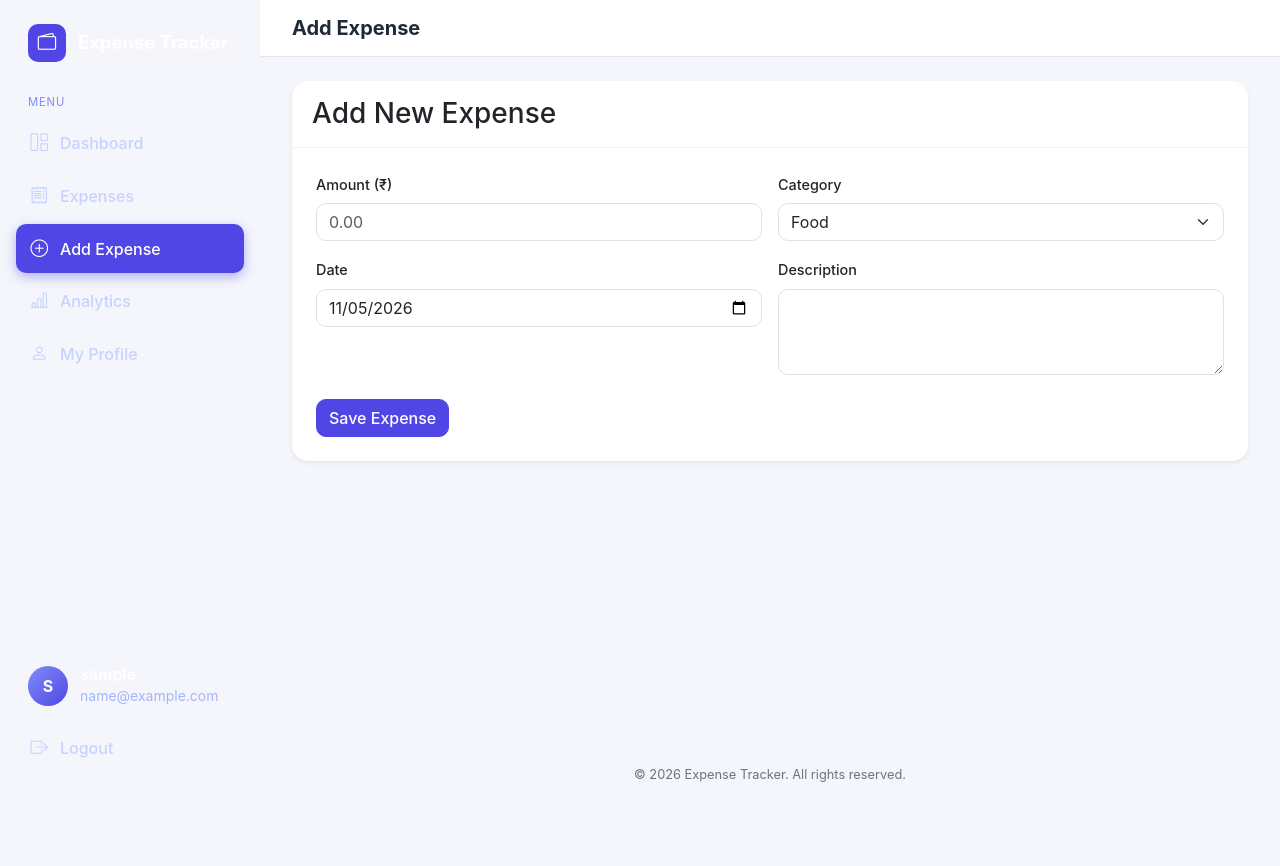
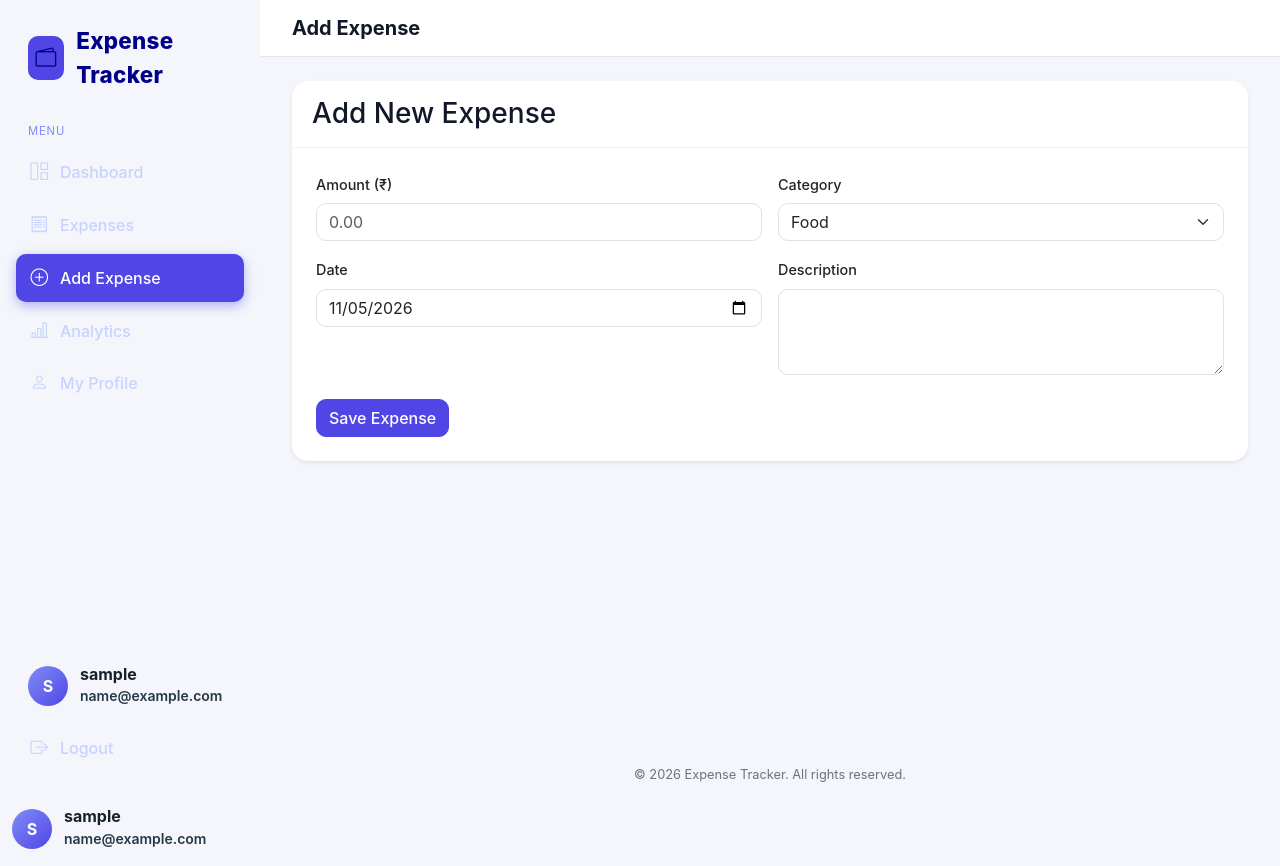
Before and after one commit to Shravz-55/expense-tracker, a Flask app: page /add in a window 1280 px wide. Before the commit the page ends 782 px from the top, so only its background shows below. Run offline with Flask 3, Linux system fonts and the light colour scheme; the visitor is signed in with stand-in values (Sample User, id 1).

Commit message:
Darker brand text

```diff
--- a/app/static/css/style.css
+++ b/app/static/css/style.css
@@ -26,7 +26,7 @@ body {
 .sidebar {
     --bs-offcanvas-width: 260px;
     --bs-offcanvas-bg: var(--sidebar-bg);
-    --bs-offcanvas-color: #fff;
+    --bs-offcanvas-color: #7c5f5f;
     background: var(--sidebar-bg);
     color: #fff;
 }
@@ -147,3 +147,61 @@ a.stat-link:hover .stat-card { transform: translateY(-3px); box-shadow: 0 8px 24
     .content { padding: 1rem; }
     .topbar { padding: .75rem 1rem; }
 }
+
+/* ===== Make the "Expense Tracker" name stand out ===== */
+.sidebar-brand {
+    font-size: 1.4rem;
+    font-weight: 800;
+    letter-spacing: .3px;
+    color: darkblue !important;
+    opacity: 1 !important;
+}
+.sidebar-brand .brand-icon {
+    width: 44px;
+    height: 44px;
+    font-size: 1.3rem;
+}
+.guest-brand {
+    font-size: 2rem;
+    font-weight: 800;
+    color: #1e1b4b !important;
+    opacity: 1 !important;
+}
+.guest-brand .brand-icon {
+    width: 52px;
+    height: 52px;
+    font-size: 1.5rem;
+}
+
+/* ===== Dark "Expense Tracker" name on light pages ===== */
+.guest-brand,
+.guest-brand * {
+    color: #111827 !important;
+    opacity: 1 !important;
+}
+.guest-brand .brand-icon {
+    color: #ffffff !important;   /* keep the icon white on its purple square */
+}
+
+/* Darker headings and body text on every page */
+h1, h2, h3, h4, h5, h6,
+.card-title, .card-header h5 {
+    color: #111827;
+}
+body {
+    color: #1f2937;
+}
+
+/* Darker username and email in sidebar */
+
+.sidebar-user .name,
+.sidebar-user strong {
+    color: #17212B !important;
+    font-weight: 700 !important;
+}
+
+.sidebar-user small {
+    color: #263746 !important;
+    font-weight: 600 !important;
+    opacity: 1 !important;
+}
--- a/app/templates/base.html
+++ b/app/templates/base.html
@@ -94,5 +94,22 @@
 
     <script src="https://cdn.jsdelivr.net/npm/bootstrap@5.3.2/dist/js/bootstrap.bundle.min.js"></script>
     {% block extra_js %}{% endblock %}
+
+
+
+    <div class="sidebar-user">
+    <div class="avatar">
+        {{ current_user.username[:1]|upper }}
+    </div>
+
+    <div>
+        <div class="name">
+            {{ current_user.username }}
+        </div>
+        <small>
+            {{ current_user.email }}
+        </small>
+    </div>
+</div>
 </body>
 </html>
```
